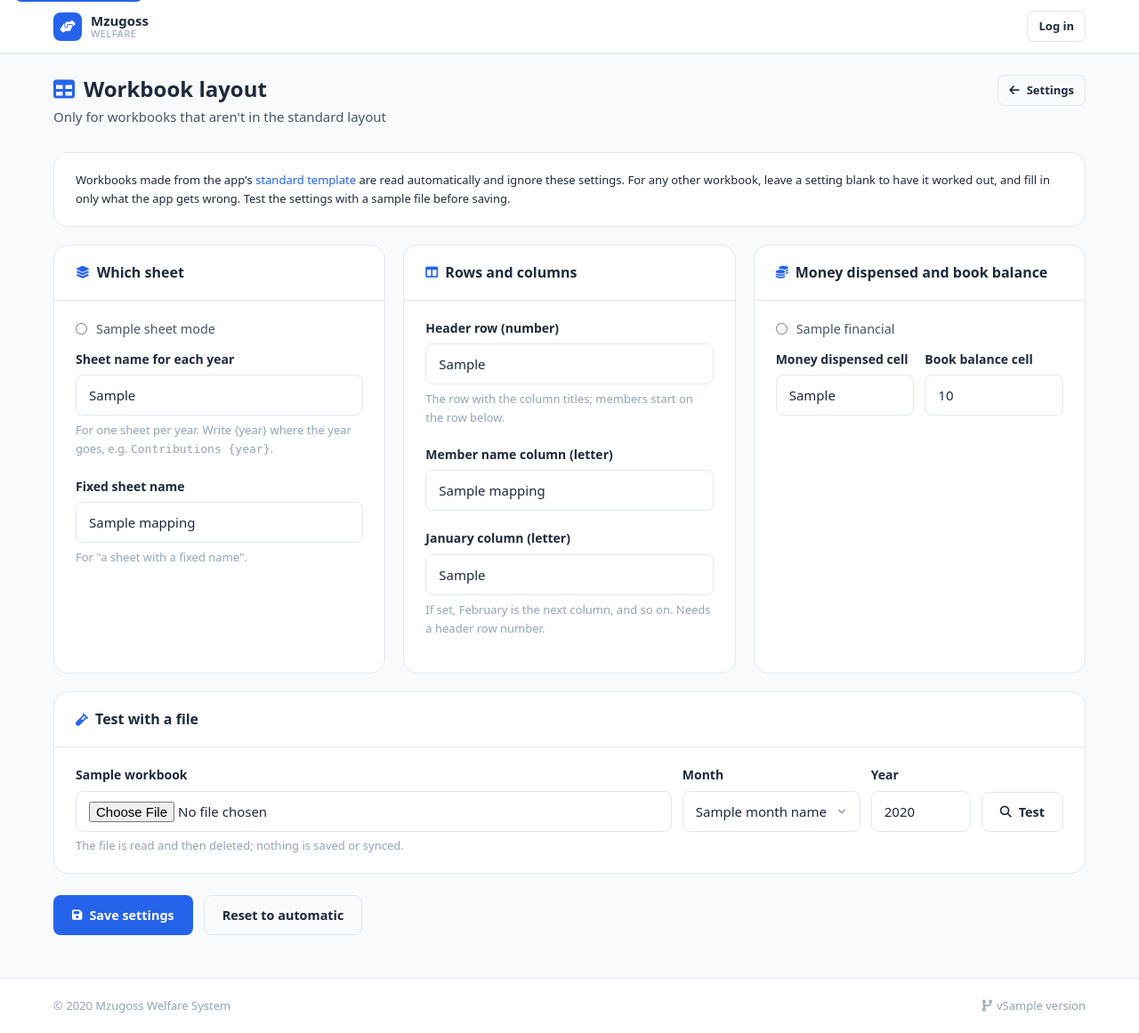
After one commit to TgkCapture/welfare_system, a Python web app: template app/templates/main/workbook_layout.html in a window 1280 px wide. The commit adds this page. Shown: the whole page at 89% size. Run offline with Jinja, Linux system fonts and the light colour scheme; the template is opened without the code that fills it: most values are stand-ins (such as "Sample title", 1, 10 or a date in 2020).

Commit message:
feat: Update report regeneration message and enhance workbook layout settings

```diff
--- a/app/templates/main/report_preview_specific.html
+++ b/app/templates/main/report_preview_specific.html
@@ -111,7 +111,7 @@
           <div class="download-card__icon"><i class="fas fa-redo"></i></div>
           <div>
             <div class="download-card__title">Regenerate</div>
-            <div class="download-card__sub">Create a new copy</div>
+            <div class="download-card__sub">Rebuild from the latest sync</div>
           </div>
           <i class="fas fa-arrow-right download-card__arrow"></i>
         </button>
--- /dev/null
+++ b/app/templates/main/workbook_layout.html
@@ -0,0 +1,172 @@
+<!-- app/templates/main/workbook_layout.html -->
+{% extends 'base.html' %}
+{% block title %}Workbook Layout — Welfare System{% endblock %}
+
+{% block content %}
+<div class="page-header">
+  <div class="page-header__text">
+    <h1 class="page-header__title"><i class="fas fa-table"></i> Workbook layout</h1>
+    <p class="page-header__sub">Only for workbooks that aren't in the standard layout</p>
+  </div>
+  <div class="page-header__actions">
+    <a href="{{ url_for('main.settings') }}" class="btn btn--outline btn--sm">
+      <i class="fas fa-arrow-left"></i> Settings
+    </a>
+  </div>
+</div>
+
+<div class="card" style="margin-bottom:1.25rem;">
+  <div class="card__body text-sm">
+    Workbooks made from the app's <a href="{{ url_for('main.workbook') }}">standard template</a> are read
+    automatically and ignore these settings. For any other workbook, leave a setting blank to have it worked
+    out, and fill in only what the app gets wrong. Test the settings with a sample file before saving.
+    {% if mapping.is_automatic() %}
+      <strong>Now: everything is worked out automatically</strong> (the original Mzugoss layout).
+    {% endif %}
+  </div>
+</div>
+
+<form method="POST" action="{{ url_for('main.workbook_layout') }}" enctype="multipart/form-data" novalidate>
+  <input type="hidden" name="csrf_token" value="{{ csrf_token() }}">
+
+  <div style="display:grid;gap:1.25rem;grid-template-columns:repeat(auto-fit,minmax(20rem,1fr));">
+    <div class="card">
+      <div class="card__header"><h2 class="card__title"><i class="fas fa-layer-group"></i> Which sheet</h2></div>
+      <div class="card__body">
+        {% for value, label in sheet_modes.items() %}
+        <label class="check-label" style="margin-bottom:.5rem;">
+          <input type="radio" name="sheet_mode" value="{{ value }}" {{ 'checked' if mapping.sheet_mode == value }}>
+          {{ label }}
+        </label>
+        {% endfor %}
+        <div class="form-group" style="margin-top:.75rem;">
+          <label class="form-label" for="sheet_pattern">Sheet name for each year</label>
+          <input type="text" id="sheet_pattern" name="sheet_pattern" class="form-control"
+                 value="{{ mapping.sheet_pattern }}" placeholder="Blank: any sheet whose name has the year">
+          <p class="form-hint">For one sheet per year. Write {year} where the year goes, e.g. <code>Contributions {year}</code>.</p>
+        </div>
+        <div class="form-group">
+          <label class="form-label" for="sheet_name">Fixed sheet name</label>
+          <input type="text" id="sheet_name" name="sheet_name" class="form-control" value="{{ mapping.sheet_name }}">
+          <p class="form-hint">For "a sheet with a fixed name".</p>
+        </div>
+      </div>
+    </div>
+
+    <div class="card">
+      <div class="card__header"><h2 class="card__title"><i class="fas fa-columns"></i> Rows and columns</h2></div>
+      <div class="card__body">
+        <div class="form-group">
+          <label class="form-label" for="header_row">Header row (number)</label>
+          <input type="text" id="header_row" name="header_row" class="form-control" inputmode="numeric"
+                 value="{{ mapping.header_row or '' }}" placeholder="Blank: the row with the month's name">
+          <p class="form-hint">The row with the column titles; members start on the row below.</p>
+        </div>
+        <div class="form-group">
+          <label class="form-label" for="name_column">Member name column (letter)</label>
+          <input type="text" id="name_column" name="name_column" class="form-control" maxlength="3"
+                 value="{{ mapping.name_column }}" placeholder="Blank: the column titled Name">
+        </div>
+        <div class="form-group">
+          <label class="form-label" for="january_column">January column (letter)</label>
+          <input type="text" id="january_column" name="january_column" class="form-control" maxlength="3"
+                 value="{{ mapping.january_column }}" placeholder="Blank: find each month by its title">
+          <p class="form-hint">If set, February is the next column, and so on. Needs a header row number.</p>
+        </div>
+      </div>
+    </div>
+
+    <div class="card">
+      <div class="card__header"><h2 class="card__title"><i class="fas fa-coins"></i> Money dispensed and book balance</h2></div>
+      <div class="card__body">
+        {% for value, label in financials.items() %}
+        <label class="check-label" style="margin-bottom:.5rem;">
+          <input type="radio" name="financials" value="{{ value }}" {{ 'checked' if mapping.financials == value }}>
+          {{ label }}
+        </label>
+        {% endfor %}
+        <div style="display:flex;gap:.75rem;margin-top:.75rem;">
+          <div class="form-group" style="flex:1;">
+            <label class="form-label" for="money_dispensed_cell">Money dispensed cell</label>
+            <input type="text" id="money_dispensed_cell" name="money_dispensed_cell" class="form-control"
+                   maxlength="8" value="{{ mapping.money_dispensed_cell }}" placeholder="e.g. B2">
+          </div>
+          <div class="form-group" style="flex:1;">
+            <label class="form-label" for="book_balance_cell">Book balance cell</label>
+            <input type="text" id="book_balance_cell" name="book_balance_cell" class="form-control"
+                   maxlength="8" value="{{ mapping.book_balance_cell }}" placeholder="e.g. B3">
+          </div>
+        </div>
+      </div>
+    </div>
+  </div>
+
+  <div class="card" style="margin-top:1.25rem;">
+    <div class="card__header"><h2 class="card__title"><i class="fas fa-vial"></i> Test with a file</h2></div>
+    <div class="card__body">
+      <div style="display:flex;gap:.75rem;flex-wrap:wrap;align-items:flex-end;">
+        <div class="form-group" style="margin:0;flex:2;min-width:14rem;">
+          <label class="form-label" for="file">Sample workbook</label>
+          <input type="file" id="file" name="file" class="form-control" accept=".xlsx,.xls,.csv">
+        </div>
+        <div class="form-group" style="margin:0;">
+          <label class="form-label" for="month">Month</label>
+          <select id="month" name="month" class="form-control">
+            {% for name in month_names %}<option value="{{ loop.index }}" {{ 'selected' if loop.index == month }}>{{ name }}</option>{% endfor %}
+          </select>
+        </div>
+        <div class="form-group" style="margin:0;">
+          <label class="form-label" for="year">Year</label>
+          <input type="number" id="year" name="year" class="form-control" value="{{ year }}" style="width:7rem;">
+        </div>
+        <button type="submit" name="action" value="test" class="btn btn--outline"><i class="fas fa-search"></i> Test</button>
+      </div>
+      <p class="form-hint">The file is read and then deleted; nothing is saved or synced.</p>
+
+      {% if preview %}
+      <div style="margin-top:1rem;">
+        {% if preview.error %}
+          <p style="color:var(--clr-danger);"><i class="fas fa-times-circle"></i> {{ preview.error }}</p>
+        {% elif preview.standard %}
+          <p><i class="fas fa-check-circle" style="color:var(--clr-success);"></i>
+            This file is in the standard layout, so it's read automatically and these settings don't apply.</p>
+        {% else %}
+          <p class="text-sm">
+            <i class="fas fa-check-circle" style="color:var(--clr-success);"></i>
+            Read sheet <strong>{{ preview.sheet }}</strong>: names from <strong>{{ preview.name_col }}</strong>,
+            amounts from <strong>{{ preview.month_col }}</strong>. {{ preview.row_count }} member(s);
+            {{ preview.paid }} paid {{ '{:,.0f}'.format(preview.total) }}, {{ preview.unpaid }} unpaid.
+            Money dispensed: {{ '{:,.0f}'.format(preview.money_dispensed) if preview.money_dispensed is not none else 'not found' }};
+            book balance: {{ '{:,.0f}'.format(preview.book_balance) if preview.book_balance is not none else 'not found' }}.
+          </p>
+          <div class="table-wrap" style="margin-top:.75rem;">
+            <table class="data-table">
+              <thead><tr><th>Name</th><th>Amount</th></tr></thead>
+              <tbody>
+                {% for name, amount in preview.rows %}
+                <tr><td>{{ name }}</td><td>{{ '{:,.0f}'.format(amount) if amount == amount and amount is not none else '—' }}</td></tr>
+                {% endfor %}
+              </tbody>
+            </table>
+          </div>
+          {% if preview.row_count > preview.rows|length %}
+          <p class="form-hint">First {{ preview.rows|length }} of {{ preview.row_count }} shown.</p>
+          {% endif %}
+          {% for w in preview.warnings %}
+          <p class="text-sm" style="color:var(--clr-warning);"><i class="fas fa-exclamation-triangle"></i> {{ w.where }}: {{ w.message }}</p>
+          {% endfor %}
+        {% endif %}
+      </div>
+      {% endif %}
+    </div>
+  </div>
+
+  <div style="display:flex;gap:.75rem;margin-top:1.5rem;">
+    <button type="submit" name="action" value="save" class="btn btn--primary"><i class="fas fa-save"></i> Save settings</button>
+    {% if not mapping.is_automatic() %}
+    <button type="submit" name="action" value="reset" class="btn btn--outline"
+            data-confirm="Clear the layout settings and work everything out automatically?">Reset to automatic</button>
+    {% endif %}
+  </div>
+</form>
+{% endblock %}
```
Also changed, not shown: app/templates/main/settings.html (+25 -3 lines), docs/OVERHAUL_PLAN.md (+36 -1 lines), tests/test_sheet_mapping.py (added, +231 -0 lines).
